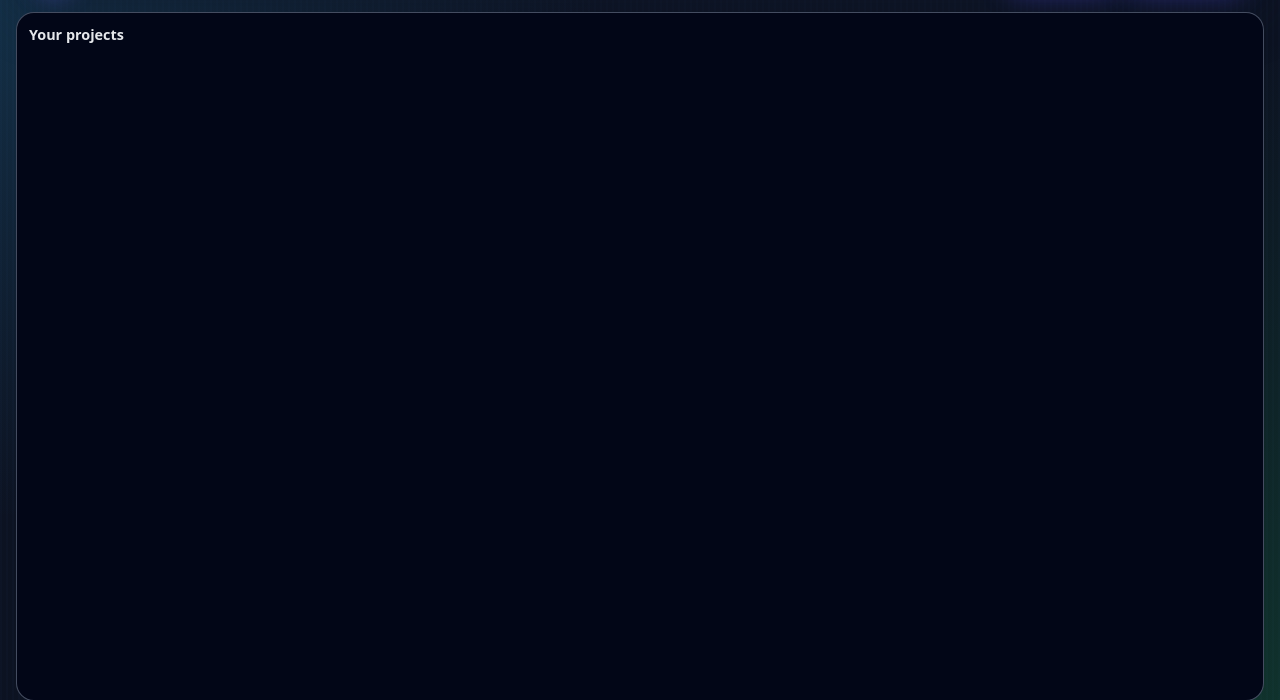
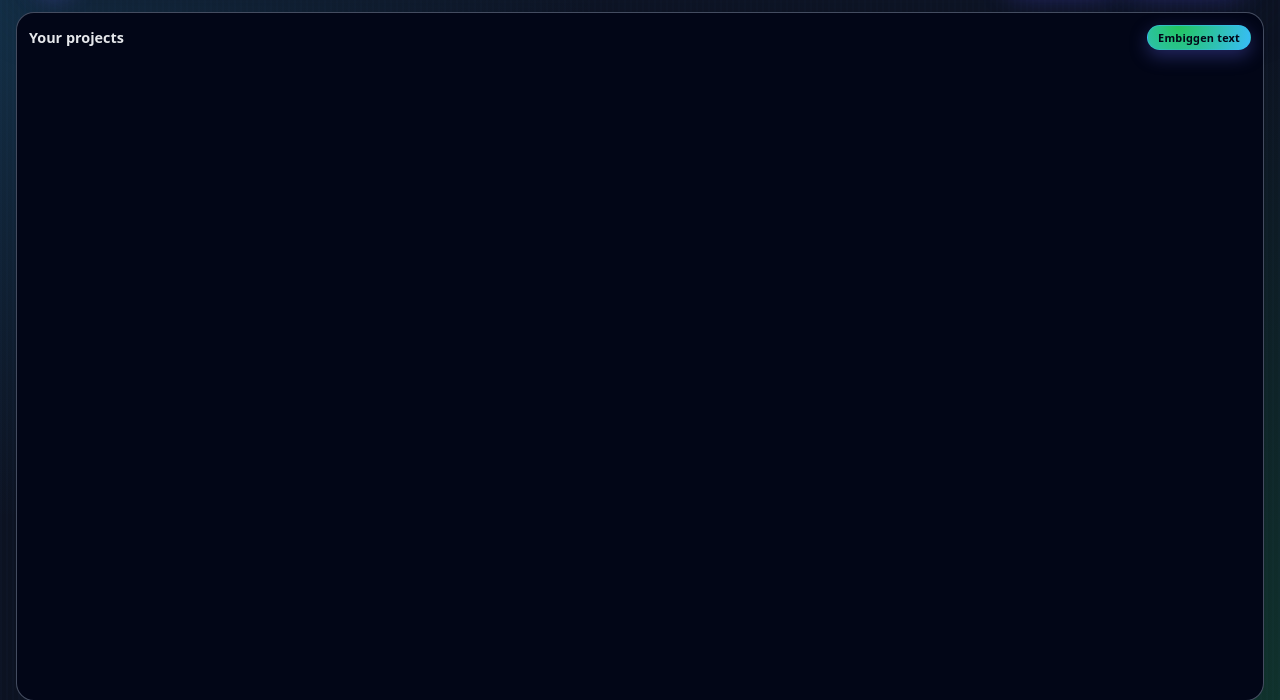
Before and after one commit to mihkel-bonafide/Project-Manage-Myself-v1, a Flask app: page / in a window 1280 px wide. Shown: the part 83-783 px from the top of the page. Run offline with Flask 3, Linux system fonts and the light colour scheme; data that the repository does not hold is empty; some libraries are stand-ins or nearby versions.

Commit message:
added embiggen/debiggen button!

```diff
--- a/app.py
+++ b/app.py
@@ -3,7 +3,7 @@ from pathlib import Path
 
 from flask import Flask, jsonify, render_template, request, send_from_directory
 
-from config import DATA_DIR, INSTANCE_DISPLAY_TITLE, IS_SPAWNED_INSTANCE
+from config import DATA_DIR, INSTANCE_DISPLAY_TITLE
 from instance_spawner import spawn_new_instance
 from storage import (
     add_milestone,
@@ -15,6 +15,16 @@ from storage import (
     update_milestone,
     update_project,
 )
+
+
+def _is_spawned_instance_header() -> bool:
+    """Subtitle uses product name only for extra instances (spawn or manual PMM_DATA_FILE)."""
+    if os.environ.get("PMM_CHILD_INSTANCE") == "1":
+        return True
+    raw = (os.environ.get("PMM_DATA_FILE") or "").strip()
+    if not raw:
+        return False
+    return Path(raw).name != "pmm.json"
 
 
 def create_app() -> Flask:
@@ -34,7 +44,7 @@ def create_app() -> Flask:
     def inject_instance_title():
         return {
             "instance_title": INSTANCE_DISPLAY_TITLE,
-            "is_spawned_instance": IS_SPAWNED_INSTANCE,
+            "is_spawned_instance": _is_spawned_instance_header(),
         }
 
     @app.route("/")
--- a/config.py
+++ b/config.py
@@ -13,6 +13,3 @@ else:
 
 _title = os.environ.get("PMM_INSTANCE_TITLE", "").strip()
 INSTANCE_DISPLAY_TITLE = _title if _title else "Project Manage Myself"
-
-# Set by instance_spawner for extra servers (50101+); drives header subtitle text.
-IS_SPAWNED_INSTANCE = os.environ.get("PMM_CHILD_INSTANCE") == "1"
--- a/static/css/styles.css
+++ b/static/css/styles.css
@@ -243,9 +243,50 @@ body {
   gap: 8px;
 }
 
+.sidebar-header-row {
+  display: flex;
+  align-items: center;
+  justify-content: space-between;
+  gap: 8px;
+  width: 100%;
+}
+
 .sidebar-header h2 {
-  margin: 0 0 4px;
+  margin: 0;
   font-size: 0.9rem;
+  flex: 1;
+  min-width: 0;
+}
+
+.embiggen-toggle {
+  flex-shrink: 0;
+  padding: 4px 10px;
+  border-radius: 999px;
+  border: 1px solid rgba(56, 189, 248, 0.45);
+  background: radial-gradient(circle at 30% 0, #22c55e, #38bdf8);
+  color: #020617;
+  font: inherit;
+  font-size: 0.68rem;
+  font-weight: 700;
+  letter-spacing: 0.02em;
+  cursor: pointer;
+  box-shadow: 0 6px 18px rgba(99, 102, 241, 0.35);
+  transition: transform 0.08s ease, filter 0.08s ease, box-shadow 0.08s ease;
+  white-space: nowrap;
+}
+
+.embiggen-toggle:hover {
+  filter: brightness(1.06);
+  box-shadow: 0 8px 22px rgba(99, 102, 241, 0.45);
+}
+
+.embiggen-toggle:active {
+  transform: scale(0.97);
+}
+
+/* ~27% larger root text (12pt→~15pt feel) when toggled; applies app-wide */
+html.text-embiggened {
+  font-size: 127%;
 }
 
 .projects-list {
--- a/static/js/ui.js
+++ b/static/js/ui.js
@@ -127,6 +127,27 @@
     els.modalTitle = qs("modalTitle");
     els.modalBody = qs("modalBody");
     els.modalClose = qs("modalClose");
+    els.embiggenTextBtn = qs("embiggenTextBtn");
+  }
+
+  const TEXT_EMBIGGEN_KEY = "skepticalpm:textEmbiggen";
+
+  function applyTextEmbiggen(enabled) {
+    document.documentElement.classList.toggle("text-embiggened", enabled);
+    if (els.embiggenTextBtn) {
+      els.embiggenTextBtn.textContent = enabled ? "Debiggen text" : "Embiggen text";
+      els.embiggenTextBtn.setAttribute("aria-pressed", enabled ? "true" : "false");
+    }
+  }
+
+  function restoreTextEmbiggen() {
+    applyTextEmbiggen(window.localStorage.getItem(TEXT_EMBIGGEN_KEY) === "1");
+  }
+
+  function toggleTextEmbiggen() {
+    const next = window.localStorage.getItem(TEXT_EMBIGGEN_KEY) !== "1";
+    window.localStorage.setItem(TEXT_EMBIGGEN_KEY, next ? "1" : "0");
+    applyTextEmbiggen(next);
   }
 
   function openModal(title, bodyNode) {
@@ -757,6 +778,7 @@
   async function bootstrap() {
     initElements();
     restoreTheme();
+    restoreTextEmbiggen();
     AppState.restoreSelection();
 
     if (viewMode.type === "home") {
@@ -765,6 +787,10 @@
       }
       if (els.boardArea) {
         els.boardArea.classList.add("home-hidden");
+      }
+      if (els.embiggenTextBtn) {
+        els.embiggenTextBtn.classList.remove("hidden");
+        els.embiggenTextBtn.addEventListener("click", toggleTextEmbiggen);
       }
     }
 
--- a/templates/index.html
+++ b/templates/index.html
@@ -33,7 +33,17 @@
       <main class="app-main">
         <aside class="sidebar">
           <div class="sidebar-header">
-            <h2>Your projects</h2>
+            <div class="sidebar-header-row">
+              <h2>Your projects</h2>
+              <button
+                type="button"
+                id="embiggenTextBtn"
+                class="embiggen-toggle hidden"
+                aria-pressed="false"
+              >
+                Embiggen text
+              </button>
+            </div>
           </div>
           <div id="projectsList" class="projects-list"></div>
         </aside>
```
